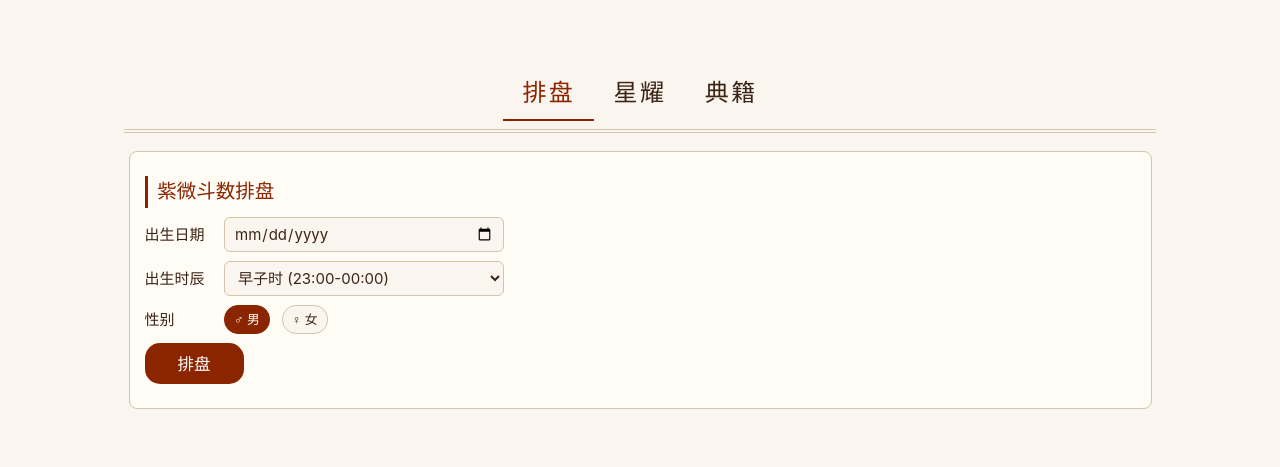
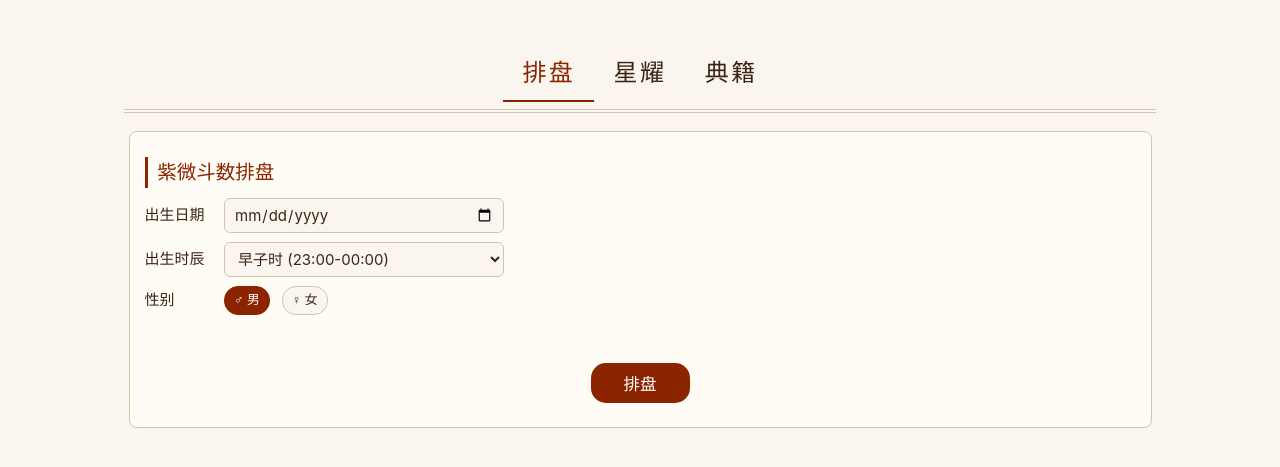
Before and after one commit to goblinjj/Astrology, a Vue app: page / in a window 1280 px wide. Shown: the part 155-622 px from the top of the page. Built offline with nearby package versions, Linux system fonts and the light colour scheme.

Commit message:
style: Center the generate button container and add top margin.

```diff
--- a/src/views/Paipan.vue
+++ b/src/views/Paipan.vue
@@ -92,7 +92,7 @@ function getPalaceScopes(p) {
           <input type="radio" v-model="gender" value="女" />♀ 女
         </label>
       </div>
-      <div class="form-row">
+      <div class="form-row" style="justify-content: center; margin-top: 3.2em;">
         <button class="btn-generate" @click="generate">排盘</button>
       </div>
     </div>
```
